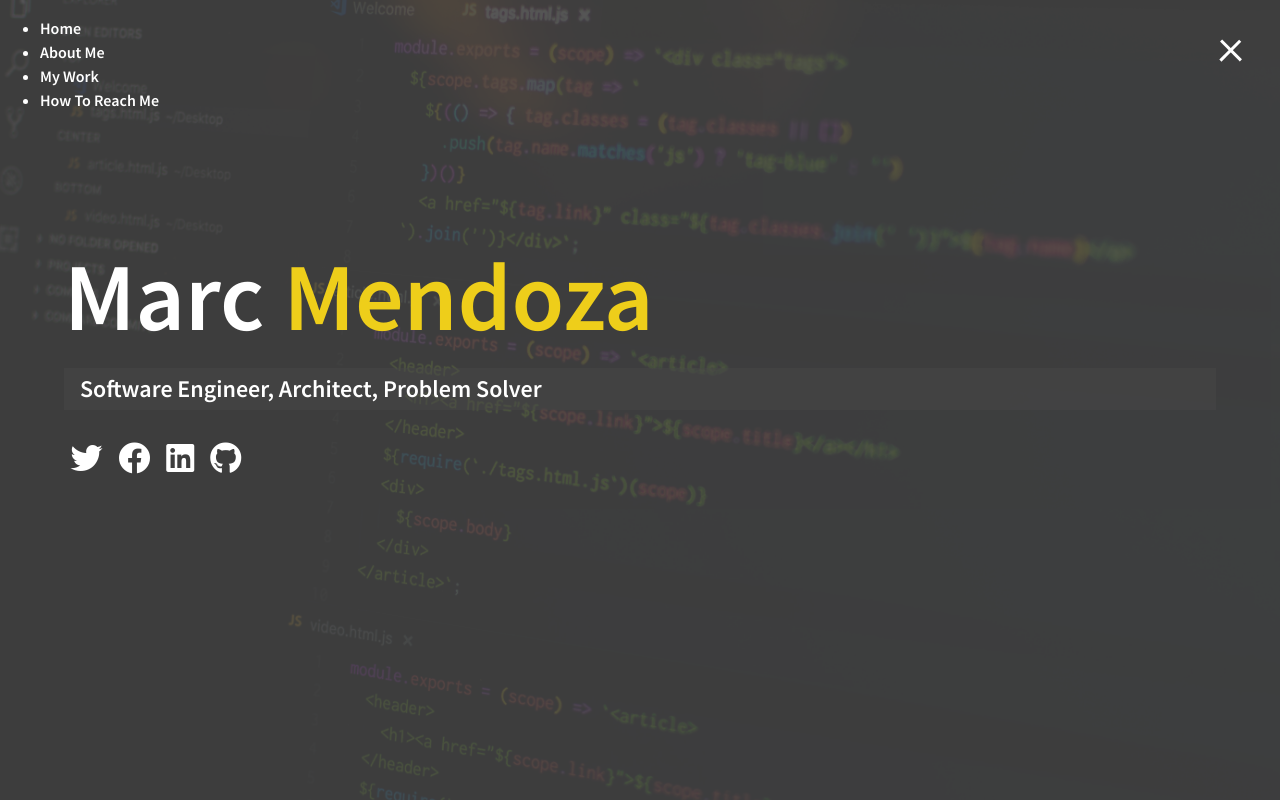
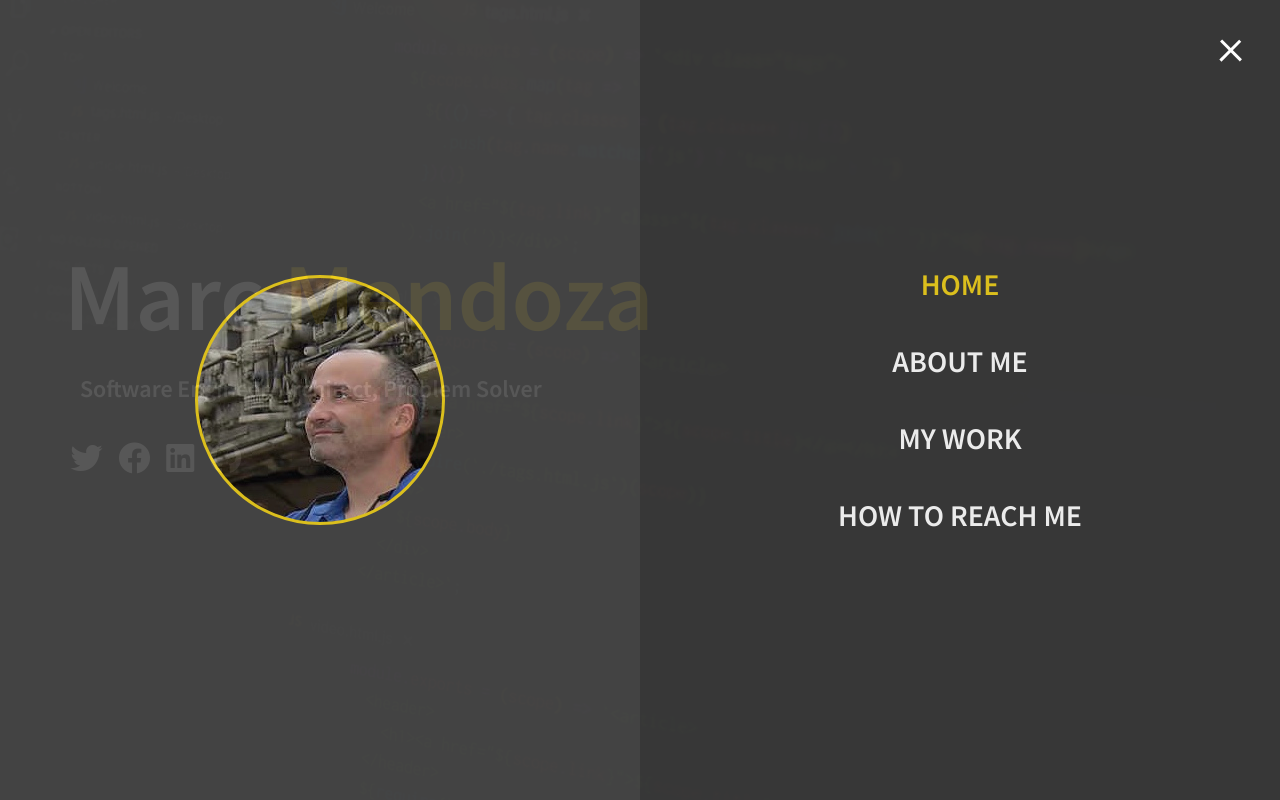
Before and after one commit to 777marc/components-templates, a website: page portfolio/index.html in a window 1280 px wide. Both pictures are taken after a click on the element 1231 px from the left and 47 px from the top of the page. Drawn offline with Linux system fonts and the light colour scheme.

Commit message:
overlay work

```diff
--- a/portfolio/index.html
+++ b/portfolio/index.html
@@ -17,10 +17,10 @@
 
         <nav class="menu">
             <div class="menu-branding">
-
+                <div class="portrait"></div>
             </div>
             <ul class="menu-nav">
-                <li class="nav-item">
+                <li class="nav-item current">
                     <a href="/" class="nav-link">
                         Home
                     </a>
--- a/portfolio/js/main.js
+++ b/portfolio/js/main.js
@@ -3,7 +3,7 @@
 const menu = document.querySelector('.menu');
 const menuNav = document.querySelector('.menu-nav');
 const menuBranding = document.querySelector('.menu-branding');
-const navItems = document.querySelectorAll('nav-item');
+const navItems = document.querySelectorAll('.nav-item');
 
 let showMenu = false;
 
--- a/portfolio/scss/_menu.scss
+++ b/portfolio/scss/_menu.scss
@@ -34,3 +34,95 @@
     }
   }
 }
+
+// overlay
+.menu {
+  position: fixed;
+  top: 0;
+  width: 100%;
+  opacity: 0.9;
+  visibility: hidden;
+
+  &.show {
+    visibility: visible;
+  }
+
+  &-branding,
+  &-nav {
+    display: flex;
+    flex-flow: column wrap;
+    align-items: center;
+    justify-content: center;
+    float: left;
+    width: 50%;
+    height: 100vh;
+    overflow: hidden;
+  }
+
+  &-nav {
+    margin: 0;
+    padding: 0;
+    background: darken($primary-color, 5);
+    list-style: none;
+    transform: translate3d(0, -100%, 0);
+    @include easeOut();
+
+    &.show {
+      transform: translate3d(0, 0, 0);
+    }
+  }
+
+  &-branding {
+    background: $primary-color;
+    transform: translate3d(0, 100%, 0);
+    @include easeOut();
+
+    &.show {
+      transform: translate3d(0, 0, 0);
+    }
+
+    .portrait {
+      width: 250px;
+      height: 250px;
+      background: url(../img/portrait.jpg);
+      border-radius: 50%;
+      border: solid 3px $secondary-color;
+    }
+  }
+
+  .nav-item {
+    transform: translate3d(600px, 0, 0);
+    @include easeOut();
+
+    &.show {
+      transform: translate3d(0, 0, 0);
+    }
+
+    &.current > a {
+      color: $secondary-color;
+    }
+  }
+
+  .nav-link {
+    display: inline-block;
+    position: relative;
+    font-size: 30px;
+    text-transform: uppercase;
+    padding: 1rem 0;
+    font-weight: 300;
+    color: #fff;
+    text-decoration: none;
+    @include easeOut();
+
+    &:hover {
+      color: $secondary-color;
+    }
+  }
+}
+
+// delay for nav items
+@for $x from 1 through 4 {
+  .nav-item:nth-child(#{$x}) {
+    transition-delay: $x * 0.1s;
+  }
+}
```
Also changed, not shown: portfolio/dist/css/main.css, portfolio/dist/img/portrait.jpg (added), 1 other file.
